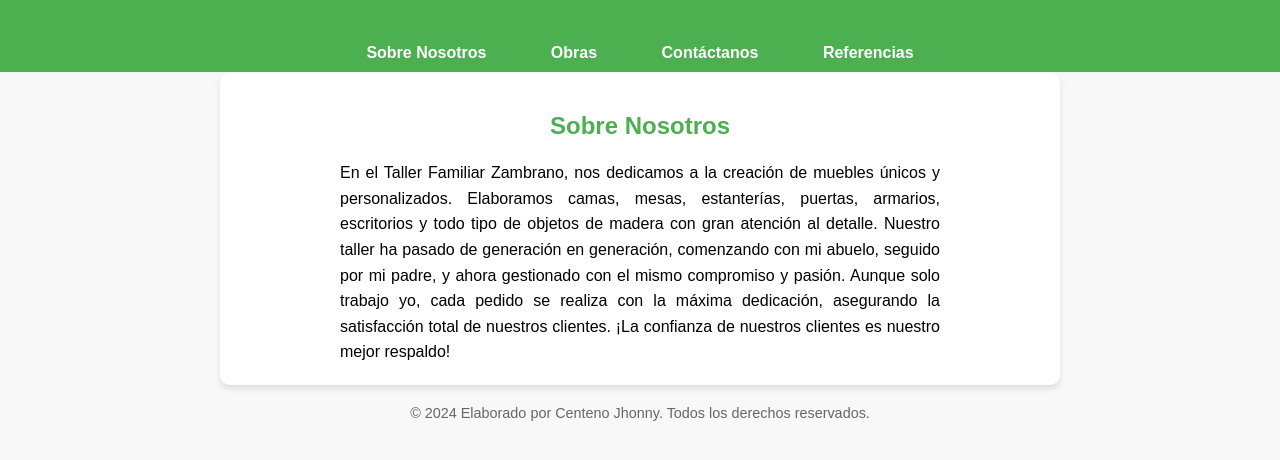
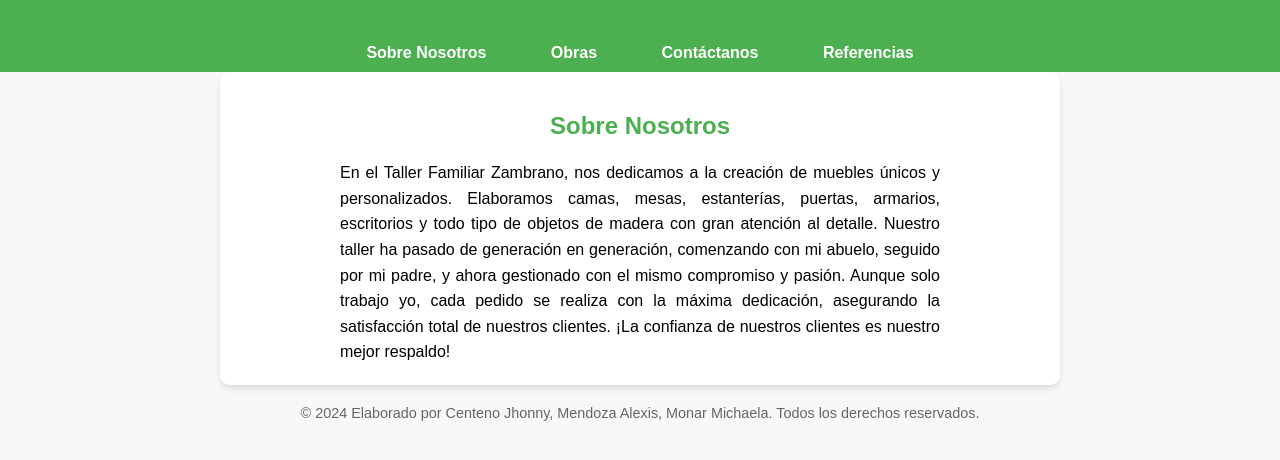
Before and after one commit to Jhonny12Centen3/TallerZambrano, a plain HTML site: page index.html in a window 1280 px wide. Shown: the part 124-584 px from the top of the page. Drawn offline with Linux system fonts and the light colour scheme.

Commit message:
Update index.html

```diff
--- a/index.html
+++ b/index.html
@@ -276,7 +276,7 @@
 
     <!-- Pie de página -->
     <footer>
-        <p>&copy; 2024 Elaborado por Centeno Jhonny. Todos los derechos reservados.</p>
+        <p>&copy; 2024 Elaborado por Centeno Jhonny, Mendoza Alexis, Monar Michaela. Todos los derechos reservados.</p>
     </footer>
 
     <script>
```
